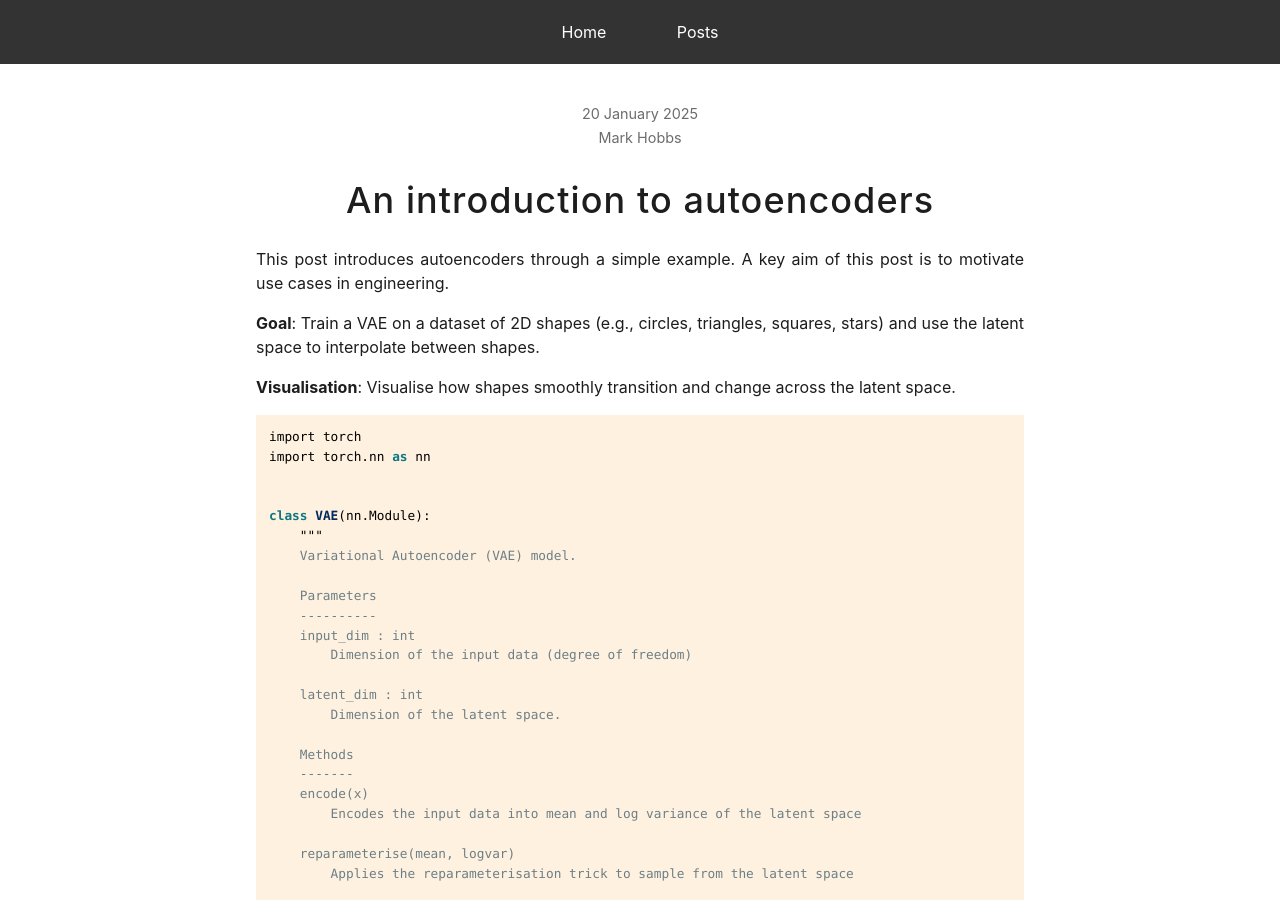
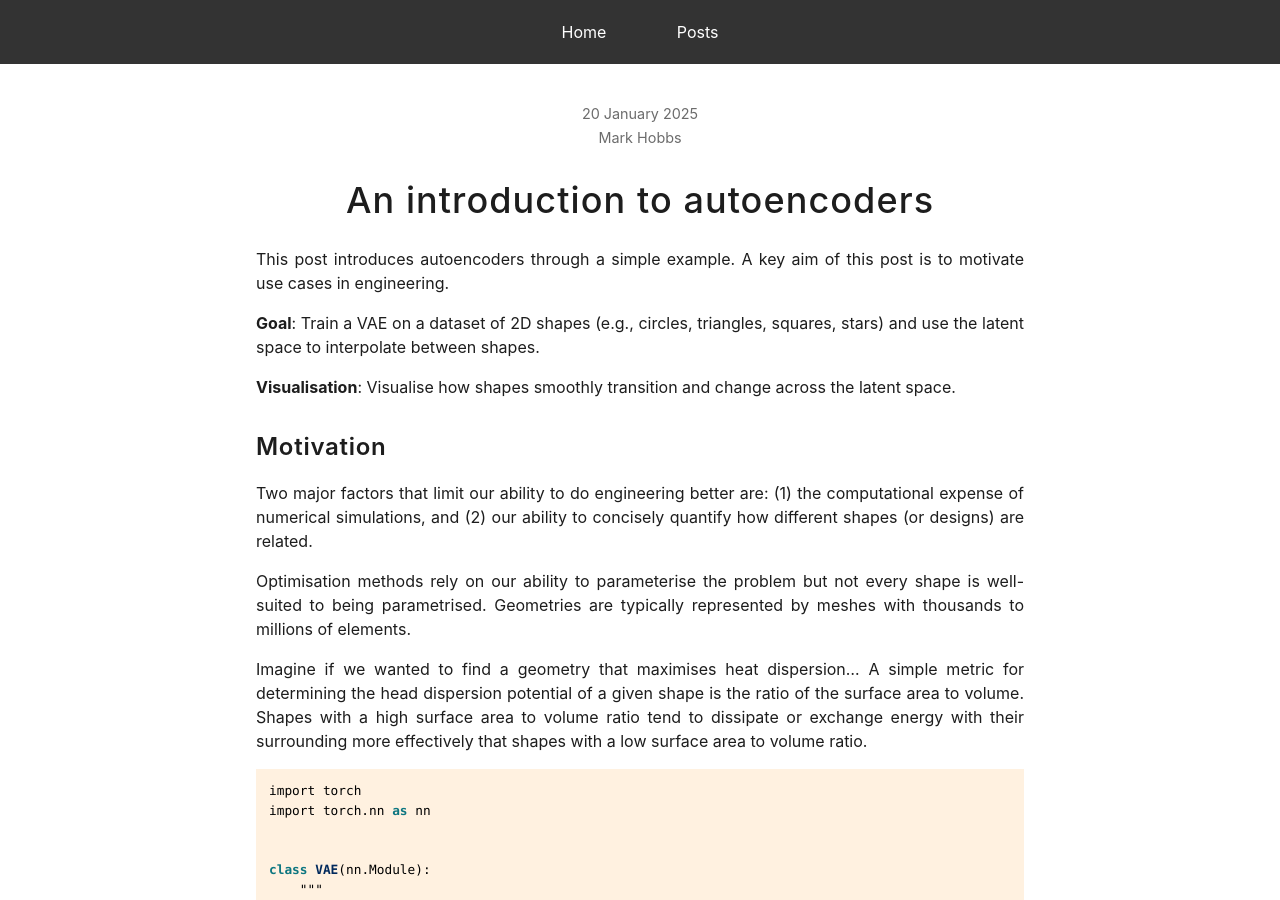
Before and after one commit to mark-hobbs/mark-hobbs.github.io, a Jekyll site: the page built from _posts/2025-01-20-autoencoders.md, in a window 1280 px wide and 900 px high. Built offline with Jekyll 4.4.1, drawn with Linux system fonts in a browser that asks for light colours.

Commit message:
General updates

````diff
--- a/_posts/2025-01-20-autoencoders.md
+++ b/_posts/2025-01-20-autoencoders.md
@@ -11,6 +11,13 @@ This post introduces autoencoders through a simple example. A key aim of this po
 
 **Visualisation**: Visualise how shapes smoothly transition and change across the latent space.
 
+## Motivation
+
+Two major factors that limit our ability to do engineering better are: (1) the computational expense of numerical simulations, and (2) our ability to concisely quantify how different shapes (or designs) are related.
+
+Optimisation methods rely on our ability to parameterise the problem but not every shape is well-suited to being parametrised. Geometries are typically represented by meshes with thousands to millions of elements.
+
+Imagine if we wanted to find a geometry that maximises heat dispersion... A simple metric for determining the head dispersion potential of a given shape is the ratio of the surface area to volume. Shapes with a high surface area to volume ratio tend to dissipate or exchange energy with their surrounding more effectively that shapes with a low surface area to volume ratio.
 
 ```python
 import torch
````
